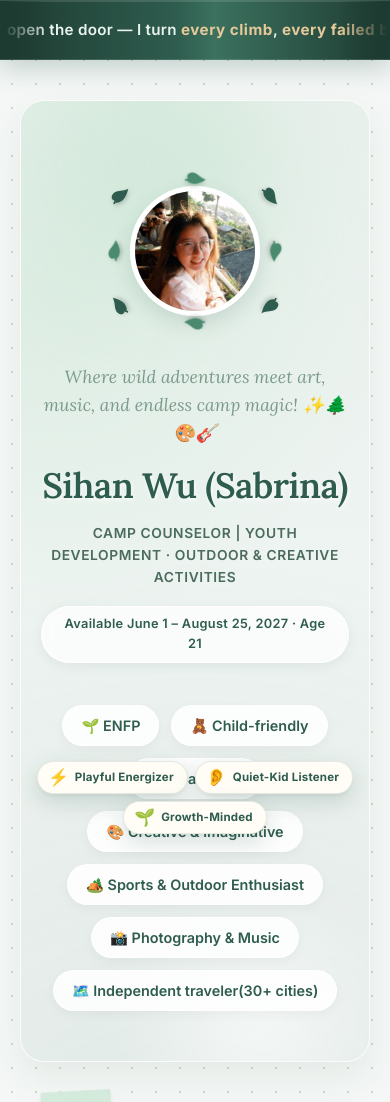
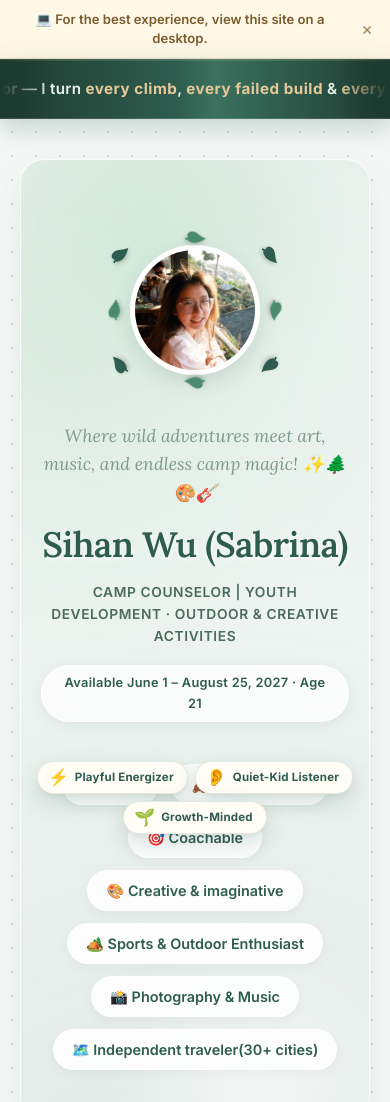
Before and after one commit to minw-ax/Camp-resume, a plain HTML site: page index.html in a window 390 px wide. Shown: the top 1102 px of the page. Drawn offline with Linux system fonts and the light colour scheme.

Commit message:
Update index.html

```diff
--- a/index.html
+++ b/index.html
@@ -38,13 +38,47 @@
         ::-webkit-scrollbar-thumb { background: #9CB8A9; border-radius: 6px; border: 3px solid var(--bg-color); }
         ::-webkit-scrollbar-thumb:hover { background: var(--primary); }
 
-        a, button, .tag, .filter-btn, .polaroid, .photo-card, .film-frame, .lb-nav, .lb-close, .cert-link, .cert-modal-close, .consent-toggle, .honor-cert-card {
+        a, button, .tag, .filter-btn, .polaroid, .photo-card, .film-frame, .lb-nav, .lb-close, .cert-link, .cert-modal-close, .consent-toggle, .honor-cert-card, .device-hint-close {
             cursor: pointer;
         }
 
         * { margin: 0; padding: 0; box-sizing: border-box; }
 
         .container { max-width: 900px; margin: 0 auto; padding: 40px 20px; }
+
+        /* ===== 移动端顶部提示条 ===== */
+        .device-hint {
+            display: none;
+            align-items: center;
+            justify-content: center;
+            gap: 10px;
+            padding: 10px 46px 10px 16px;
+            background: #FFF8E7;
+            color: #7A5C2E;
+            font-size: 0.82em;
+            font-weight: 600;
+            text-align: center;
+            border-bottom: 1px solid #F0E2C4;
+            position: relative;
+            line-height: 1.45;
+        }
+        .device-hint-close {
+            position: absolute;
+            right: 8px;
+            top: 50%;
+            transform: translateY(-50%);
+            background: transparent;
+            border: none;
+            font-size: 1.35em;
+            line-height: 1;
+            color: #A08454;
+            padding: 4px 9px;
+            border-radius: 8px;
+            transition: background .2s ease;
+            font-family: inherit;
+        }
+        .device-hint-close:hover { background: rgba(160,132,84,0.14); }
+        .device-hint.hidden { display: none !important; }
 
         header {
             text-align: center;
@@ -490,7 +524,7 @@
 
         /* ===== 爱心拍立得墙 ===== */
         .heart-gallery-container {
-            position: relative; width: 100%; height: 480px; max-width: 800px; margin: 0 auto;
+            position: relative; width: 100%; height: 480px; max-width: 800px; margin: 0 auto 130px;
         }
         .polaroid {
             position: absolute; left: var(--x); top: var(--y); width: 150px;
@@ -800,6 +834,7 @@
         }
 
         @media (max-width: 768px) {
+            .device-hint { display: flex; }
             .grid-2 { grid-template-columns: 1fr; }
             h1 { font-size: 2.2em; }
             h1::before, h1::after { display: none; }
@@ -820,7 +855,7 @@
             .lb-next { right: 6px; }
             .lb-close { top: -40px; right: 0; font-size: 30px; }
 
-            .heart-gallery-container { height: auto; display: grid; grid-template-columns: 1fr 1fr; gap: 15px; margin-top: 20px; }
+            .heart-gallery-container { height: auto; display: grid; grid-template-columns: 1fr 1fr; gap: 15px; margin-top: 20px; margin-bottom: 0; }
             .polaroid { position: relative; left: auto; top: auto; width: 100%; transform: none; animation: none; }
             .polaroid img { height: 120px; }
             .polaroid:hover { transform: scale(1.02) rotate(2deg); }
@@ -852,6 +887,12 @@
     </style>
 </head>
 <body>
+
+    <!-- ===== 移动端顶部提示条 ===== -->
+    <div class="device-hint" id="deviceHint">
+        <span>💻 For the best experience, view this site on a desktop.</span>
+        <button type="button" class="device-hint-close" id="deviceHintClose" aria-label="Dismiss">&times;</button>
+    </div>
 
     <!-- ===== 全宽通栏滚动横幅：核心理念（页面最顶部） ===== -->
     <div class="marquee-band" aria-label="My core philosophy as a counselor">
@@ -925,6 +966,9 @@
                         <li><strong>Solo High-Altitude Climbing:</strong> Summited multiple peaks over 5,000m, including the famous Daocheng Yading long route in heavy rain.</li>
                         <li><strong>Solo Travel:</strong> Traveled to 30+ cities, honing trip planning and risk management skills.</li>
                         <li><strong>Camper Experience:</strong> Attended art and adventure outdoor survival camps. I know exactly what it feels like to be a camper, which helps me see things from a child's perspective.</li>
+                        <li><strong>Multi-Day Trekking &amp; Camping:</strong> Planned and completed multi-day backcountry routes, independently managing gear, food, water, and campsite setup.</li>
+                        <li><strong>Weather &amp; Risk Decisions:</strong> Read weather and terrain in real time — knowing when to push, when to shelter, and when to turn back.</li>
+                        <li><strong>Group Outdoor Leadership:</strong> Translated solo experience into group settings — pacing, check-ins, route briefings, and keeping morale up on long hikes.</li>
                     </ul>
                 </div>
                 <div class="highlight-box">
@@ -980,7 +1024,7 @@
                 <div class="polaroid" style="--x: 70%; --y: 76%; --r: 5deg; --delay: 0.4s;">
                     <img src="kid7.jpg" alt="Camp memory 7">
                 </div>
-                <div class="polaroid" style="--x: 50%; --y: 88%; --r: 0deg; --delay: 0.6s;">
+                <div class="polaroid" style="--x: 50%; --y: calc(88% + 94px); --r: 0deg; --delay: 0.6s;">
                     <img src="kid8.jpg" alt="Camp memory 8">
                 </div>
             </div>
@@ -1164,6 +1208,23 @@
     </div>
 
     <script>
+        /* ========== 移动端提示条 ========== */
+        (function () {
+            const hint = document.getElementById("deviceHint");
+            const close = document.getElementById("deviceHintClose");
+            if (!hint || !close) return;
+            try {
+                if (sessionStorage.getItem("hideDeviceHint") === "1") {
+                    hint.classList.add("hidden");
+                    return;
+                }
+            } catch (e) {}
+            close.addEventListener("click", () => {
+                hint.classList.add("hidden");
+                try { sessionStorage.setItem("hideDeviceHint", "1"); } catch (e) {}
+            });
+        })();
+
         /* ========== 照片墙 ========== */
         const photos = [
             { src: "kpop.jpg",            title: "K-pop Dance",              category: "arts" },
```
